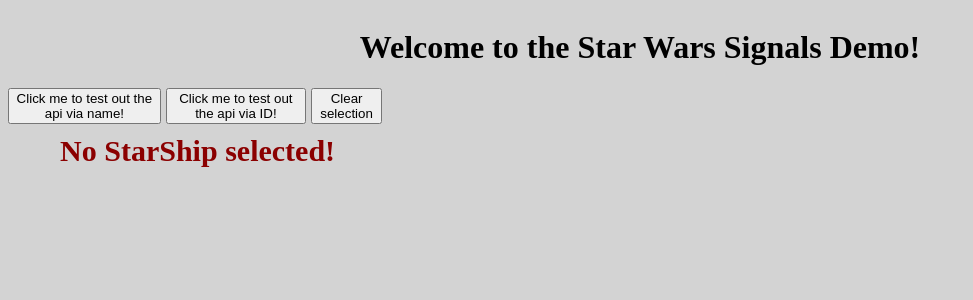
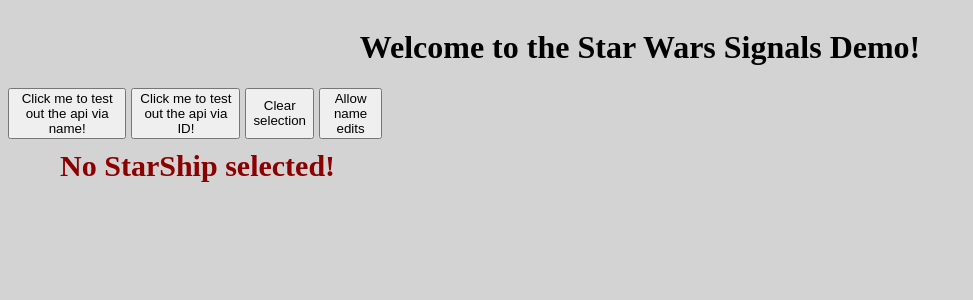
Before and after one commit to ColeT25/signals-demo, an Angular app: page / in a window 1280 px wide. Shown: the top 300 px of the page, without its empty margins (0-973 px from the left). Built offline with nearby package versions, Linux system fonts and the light colour scheme.

Commit message:
deleting some unneeded files and adding the ability to edit the name of a starship

```diff
--- a/src/app/app.component.html
+++ b/src/app/app.component.html
@@ -6,11 +6,13 @@
 			<button (click)="testStarshipSelect()">Click me to test out the api via name!</button>
 			<button (click)="testStarshipSelectById()">Click me to test out the api via ID!</button>
 			<button (click)="testStarshipClear()">Clear selection</button>
+			<button (click)="toggleAllowNameEdits()">Allow name edits</button>
 		</div>
 
 		@if(starshipSelected()) {
 			<starship-display
 				[(starShip)]="starship"
+				[allowEdit]="allowNameEdits()"
 			/>
 		} @else if (isLoadingStarShip()) {
 			<div class="loading">Loading!</div>
--- a/src/app/app.component.ts
+++ b/src/app/app.component.ts
@@ -21,12 +21,8 @@
 	});
 
 	// todo create component with signal inputs to pass starship into
-	// use model in there somewhere to show it off
 	// update this to not just have a few buttons but a dropdown with some valid selections and more cool stuff
-	// in component store starship in a signal and show how editing it works with update, demo set some more.
 	// Also need to show off effects
-	// Also add in some event handlers like mouse move and stuff that only go off at certain times to show how change detection is better
-	// add comments throughout where I want to talk about stuff
 	readonly starship = linkedSignal<StarShip>(() => {
 		if (this.starshipSelected()) {
 			return this.#_starWarsService.currentStarShip()!;
@@ -34,6 +30,8 @@
 			return DEMO_STARSHIP;
 		}
 	});
+
+	readonly allowNameEdits = signal<boolean>(false);
 
 	// doesn't work if you go from selecting by ID to selecting by name since the name isn't changing the ID signal doesn't update. Tricky tricky, may be worth demoing
 	testStarshipSelect(): void {
@@ -47,4 +45,8 @@
 	testStarshipClear(): void {
 		this.#_starWarsService.clearSelectedStarship();
 	}
+
+	toggleAllowNameEdits(): void {
+		this.allowNameEdits.update(val => !val);
+	}
 }
--- a/src/services/star-wars.service.ts
+++ b/src/services/star-wars.service.ts
@@ -1,5 +1,4 @@
 import { computed, Injectable, linkedSignal, resource, signal } from '@angular/core';
-import { Flavor } from '../utils/utils';
 
 
 export const exampleStarshipNameIdMap: {[starShipName: string]: string} = {'Death Star': '9'};
--- a/src/utils/utils.ts
+++ /dev/null
@@ -1,4 +0,0 @@
-interface Flavoring<FlavorT> {
-	_type?: FlavorT;
-}
-export type Flavor<T, FlavorT> = T & Flavoring<FlavorT>;
```
